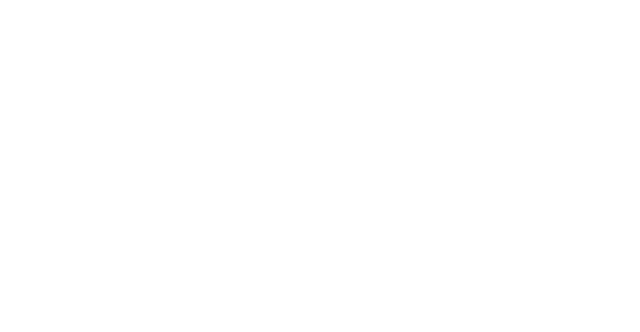
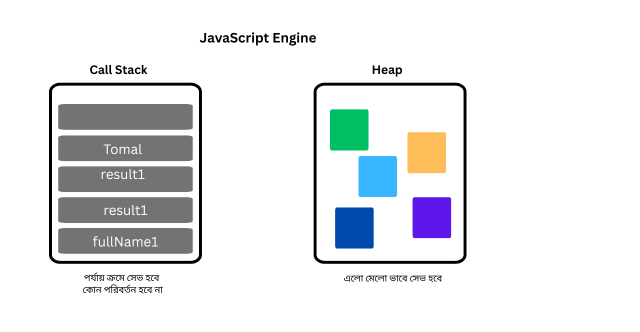
Before and after one commit to AlokBarmanraj/JavaScript-Memory-Management-Note, a plain HTML site: page index.html in a window 1280 px wide. Shown: the whole page, without its empty margins (0-640 px from the left). Drawn offline with Linux system fonts and the light colour scheme.

Commit message:
first commit

```diff
--- a/index.html
+++ b/index.html
@@ -6,6 +6,7 @@
     <title>Document</title>
 </head>
 <body>
+    <h2><img src="./img/JavaScript Engine.png" alt=""></h2>
 
 
     <script src="index.js"></script>
```
Also changed, not shown: img/JavaScript Engine.png (added).
